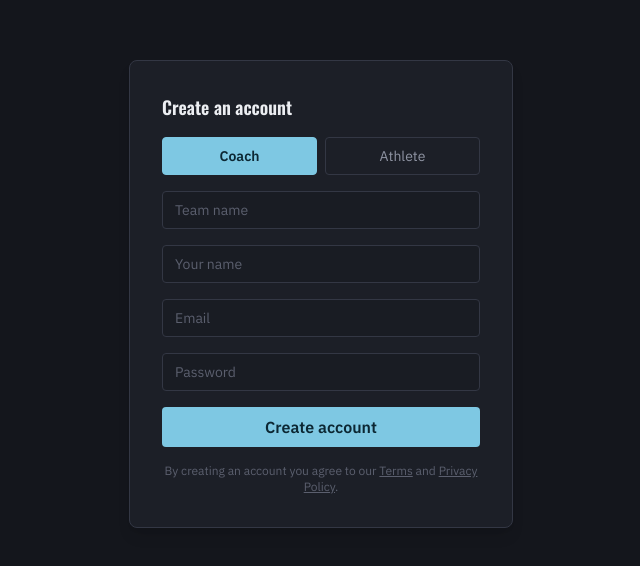
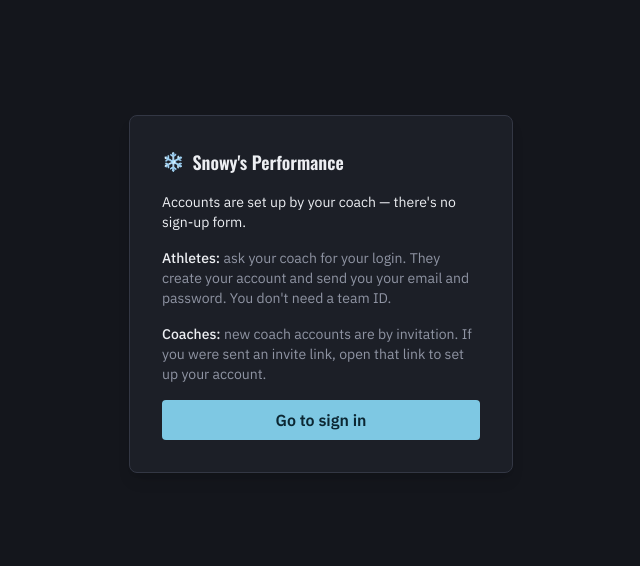
Before and after one commit to SnowysPerformance/SnowysPerformance, a Next.js app in the folder frontend/: page /register in a window 1280 px wide. Shown: the part 106-672 px from the top of the page, without its empty margins (319-959 px from the left). Built offline with nearby package versions, Linux system fonts and the light colour scheme; no server answers.

Commit message:
Revise registration page to remove sign-up form
Updated the registration page to remove the sign-up form and provide information on account creation by coaches. Added explanatory text for athletes and coaches regarding account setup.

```diff
--- a/frontend/src/app/register/page.tsx
+++ b/frontend/src/app/register/page.tsx
@@ -1,74 +1,31 @@
-"use client";
-import { useState } from "react";
-import { useRouter } from "next/navigation";
 import Link from "next/link";
-import { api, saveSession } from "@/lib/api";
 
+// Open sign-up was removed on purpose (see backend auth.controller.ts):
+// accounts are only created by a coach from their roster, or through an
+// invite link a coach sends. This page used to be the sign-up form; it now
+// just explains that, so old links and bookmarks don't land on a form that
+// can't work.
 export default function RegisterPage() {
-  const [role, setRole] = useState<"COACH" | "ATHLETE">("COACH");
-  const [form, setForm] = useState({ teamName: "", teamId: "", name: "", email: "", password: "" });
-  const [error, setError] = useState("");
-  const router = useRouter();
-
-  function update(field: string, value: string) {
-    setForm((f) => ({ ...f, [field]: value }));
-  }
-
-  async function submit(e: React.FormEvent) {
-    e.preventDefault();
-    setError("");
-    try {
-      const path = role === "COACH" ? "/api/auth/register-team" : "/api/auth/register-athlete";
-      const body =
-        role === "COACH"
-          ? { teamName: form.teamName, name: form.name, email: form.email, password: form.password }
-          : { teamId: form.teamId, name: form.name, email: form.email, password: form.password };
-      const data = await api(path, { method: "POST", body: JSON.stringify(body) });
-      saveSession(data.token, data.user);
-      router.push("/dashboard");
-    } catch (err: any) {
-      setError(err.message);
-    }
-  }
-
-  const inputClass = "w-full bg-inputbg border border-edge rounded px-3 py-2 text-sm placeholder-faint focus:border-accent outline-none";
-
   return (
-    <div className="min-h-screen flex items-center justify-center bg-void">
-      <form onSubmit={submit} className="bg-surface border border-edge p-8 rounded-lg shadow-lg w-full max-w-sm space-y-4">
-        <h1 className="font-display text-lg font-semibold">Create an account</h1>
-        <div className="flex gap-2">
-          <button
-            type="button"
-            onClick={() => setRole("COACH")}
-            className={`flex-1 rounded px-3 py-2 text-sm border ${role === "COACH" ? "bg-accent text-accenttext border-accent font-semibold" : "border-edge text-muted"}`}
-          >
-            Coach
-          </button>
-          <button
-            type="button"
-            onClick={() => setRole("ATHLETE")}
-            className={`flex-1 rounded px-3 py-2 text-sm border ${role === "ATHLETE" ? "bg-accent text-accenttext border-accent font-semibold" : "border-edge text-muted"}`}
-          >
-            Athlete
-          </button>
+    <div className="min-h-screen flex items-center justify-center bg-void p-4">
+      <div className="bg-surface border border-edge p-8 rounded-lg shadow-lg w-full max-w-sm space-y-4">
+        <div className="flex items-center gap-2">
+          <span className="text-lg">❄️</span>
+          <h1 className="font-display text-lg font-semibold">Snowy's Performance</h1>
         </div>
-        {error && <div className="text-red-400 text-sm">{error}</div>}
-        {role === "COACH" ? (
-          <input className={inputClass} placeholder="Team name" value={form.teamName} onChange={(e) => update("teamName", e.target.value)} />
-        ) : (
-          <input className={inputClass} placeholder="Team ID (ask your coach)" value={form.teamId} onChange={(e) => update("teamId", e.target.value)} />
-        )}
-        <input className={inputClass} placeholder="Your name" value={form.name} onChange={(e) => update("name", e.target.value)} />
-        <input className={inputClass} placeholder="Email" value={form.email} onChange={(e) => update("email", e.target.value)} />
-        <input className={inputClass} type="password" placeholder="Password" value={form.password} onChange={(e) => update("password", e.target.value)} />
-        <button className="w-full bg-accent text-accenttext font-semibold rounded px-3 py-2 hover:bg-accentstrong transition-colors">Create account</button>
-        <p className="text-xs text-faint text-center">
-          By creating an account you agree to our{" "}
-          <Link className="underline" href="/terms">Terms</Link> and{" "}
-          <Link className="underline" href="/privacy">Privacy Policy</Link>.
+        <p className="text-sm text-primary">Accounts are set up by your coach — there's no sign-up form.</p>
+        <p className="text-sm text-muted">
+          <span className="text-primary font-medium">Athletes:</span> ask your coach for your login. They create your account and
+          send you your email and password. You don't need a team ID.
         </p>
-      </form>
+        <p className="text-sm text-muted">
+          <span className="text-primary font-medium">Coaches:</span> new coach accounts are by invitation. If you were sent an
+          invite link, open that link to set up your account.
+        </p>
+        <Link href="/login" className="block text-center w-full bg-accent text-accenttext font-semibold rounded px-3 py-2 hover:bg-accentstrong transition-colors">
+          Go to sign in
+        </Link>
+      </div>
     </div>
   );
 }
```
